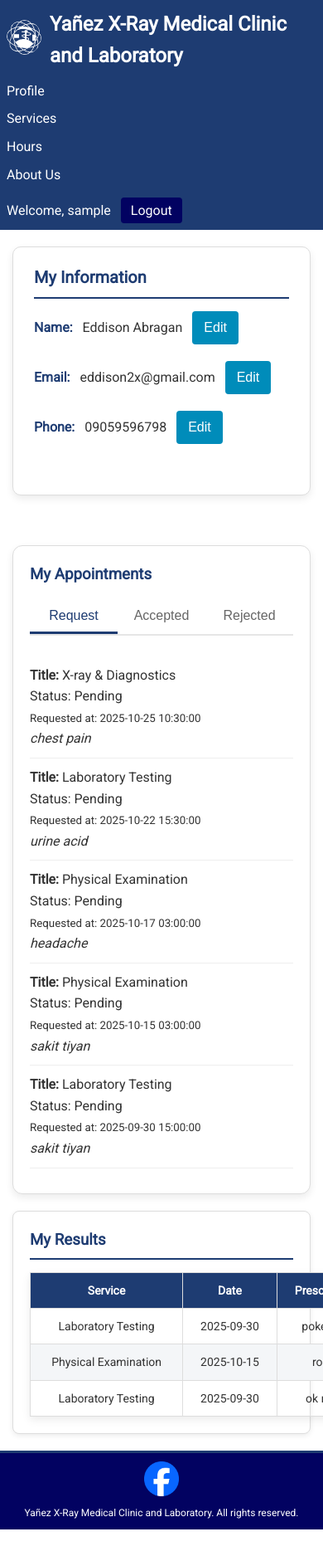
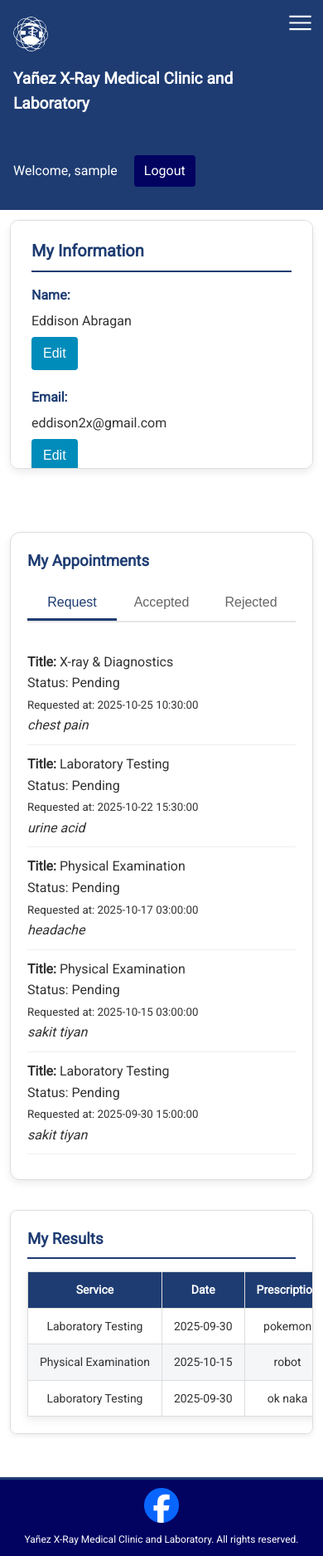
Before and after one commit to unredd11/Yanez-Clinic-System, a PHP site: page /patient_profile.php in a window 390 px wide; the page is wider, and only the part inside the window is pictured. Shown: that part at 83% size. Before the commit the page ends 1843 px from the top of that part, so only its background shows below. Run offline with PHP 8.4, Linux system fonts and the light colour scheme; the visitor is signed in with stand-in values (Sample User, id 1); data comes from the database, SQL or seed files in the repository.

Commit message:
2 AM CHECK

```diff
--- a/yanez-system/book_appointment.php
+++ b/yanez-system/book_appointment.php
@@ -386,6 +386,11 @@
   }).render('#paypal-button-container');
 }
 
+function toggleNav() {
+  var navMenu = document.getElementById('navMenu');
+  if (navMenu) navMenu.classList.toggle('show');
+}
+
 // Initial render
 renderCalendar(currentMonth, currentYear);
 </script>
--- a/yanez-system/css/yanezstyle.css
+++ b/yanez-system/css/yanezstyle.css
@@ -85,6 +85,7 @@
 }
 
 /* Main navigation bar styling */
+/* Base styles */
 .navbar {
   background: #1e3c72;
   color: white;
@@ -92,36 +93,93 @@
   display: flex;
   justify-content: space-between;
   align-items: center;
-  flex-wrap: wrap;
-}
-
-.navbar h1 {
-  font-size: 24px;
+  position: relative;
+  z-index: 1000;
+}
+
+.nav-left {
+  display: flex;
+  align-items: center;
+  gap: 12px;
+}
+
+.nav-left h1 {
+  font-size: 1.2rem;
   margin: 0;
-}
-
-.nav-right {
-  display: flex;
-  align-items: center;
-  gap: 24px;
-}
-
+  color: white;
+}
+
+.hamburger {
+  display: none;
+  cursor: pointer;
+}
 .nav-menu {
   list-style: none;
   display: flex;
-  gap: 16px;
+  gap: 24px;
   margin: 0;
   padding: 0;
 }
 
-.nav-menu a {
+.nav-right {
+  display: flex;
+  align-items: center;
+  gap: 24px;              /* space between nav and welcome */
+}
+
+.nav-menu.show {
+  max-height: 400px;
+  opacity: 1;
+}
+
+.nav-menu li a {
   color: white;
   text-decoration: none;
-}
-
-.nav-menu a:hover {
-  text-decoration: underline;
-}
+  font-weight: 500;
+  padding: 8px 12px;
+  transition: background 0.3s;
+}
+
+.nav-menu li a:hover {
+  background: rgba(255, 255, 255, 0.1);
+  border-radius: 4px;
+  transform: translateX(5px);
+  color: #f1c40f;
+}
+
+/* Mobile styles */
+@media (max-width: 900px) {
+  .hamburger {
+    display: block;
+  }
+
+  .nav-menu {
+    display: none;
+    flex-direction: column;
+    background: #1e3c72;
+    position: absolute;
+    top: 100%;
+    left: 0;
+    width: 100%;
+    padding: 16px 0;
+    box-shadow: 0 4px 8px rgba(0,0,0,0.2);
+  }
+
+  .nav-menu.show {
+    display: flex;
+  }
+
+  .nav-menu li {
+    text-align: center;
+    padding: 10px 0;
+  }
+
+  .nav-right {
+    flex-direction: column;
+    align-items: flex-end;
+  }
+}
+
 /* ===== Appointment Tabs Section ===== */
 .appointment-tabs-section {
   margin-top: 40px;
@@ -200,6 +258,12 @@
   flex-direction: column;
 }
 
+.result-table{
+  width: 100%;
+  overflow-x: auto;
+  display: block;
+}
+
 .profile-info,
 .results-section {
   flex: 1 1 48%; /* each takes ~half width on desktop */
@@ -224,6 +288,8 @@
   .profile-info,
   .results-section {
     flex: 1 1 100%;
+    overflow-y: auto;
+
   }
 }
 
@@ -299,6 +365,17 @@
   text-decoration: none;
 }
 
+.auth-buttons span {
+  font-weight: 500;
+  color: #fff;
+}
+
+.auth-buttons {
+  display: flex;
+  align-items: center;
+  gap: 12px;
+}
+
 .auth-buttons a:hover {
   background: #1e3c72;
 }
@@ -566,14 +643,6 @@
 }
 
 /* ===== NAVBAR (DASHBOARD) ===== */
-.navbar {
-  background: #1e3c72;
-  color: white;
-  padding: 12px 24px;
-  display: flex;
-  justify-content: space-between;
-  align-items: center;
-}
 
 .logo-name {
   display: flex;
@@ -618,8 +687,6 @@
 .logout-btn:hover {
   background: #020261;
 }
-
-/* ===== SIDEBAR ===== */
 /* ===== SIDEBAR & HAMBURGER ===== */
 .sidebar {
   display: flex;
@@ -692,6 +759,55 @@
     padding: 20px 8px 8px;
   }
   .hamburger {
+    display: block;
+  }
+}
+
+/* Responsive profile dashboard */
+@media (max-width: 900px) {
+  .profile-dashboard {
+    flex-direction: column;
+    padding: 12px;
+    margin: 0 0 24px 0;
+    max-width: 100%;
+  }
+  .profile-info,
+  .results-section,
+  .appointment-tabs-section {
+    width: 100%;
+    min-width: unset;
+    margin-bottom: 16px;
+    box-sizing: border-box;
+  }
+  .results-table {
+    font-size: 13px;
+    min-width: 0;
+    overflow-x: auto;
+    display: block;
+  }
+  .profile-field {
+    flex-direction: column;
+    align-items: flex-start;
+    gap: 6px;
+  }
+  .edit-form input,
+  .edit-form button {
+    width: 100%;
+    margin-bottom: 6px;
+  }
+}
+.results-table {
+  width: 100%;
+  border-collapse: collapse;
+  min-width: 700px;
+  overflow-x: auto;
+  display: block;
+}
+@media (max-width: 900px) {
+  .results-table {
+    min-width: 0;
+    font-size: 13px;
+    overflow-x: auto;
     display: block;
   }
 }
@@ -1719,9 +1835,10 @@
   }
   .nav-right,
   .nav-left {
-    flex-direction: column;
-    gap: 10px;
-    width: 100%;
+  flex-direction: column;
+  align-items: flex-start;
+  padding: 10px 8px;
+  gap: 10px;
   }
   .nav-menu {
     flex-direction: column;
--- a/yanez-system/header.php
+++ b/yanez-system/header.php
@@ -8,18 +8,27 @@
     <div class="nav-left">
       <div class="logo-name">
         <a href="yanezindex.php"><img src="images/yanezlogo.png" alt="Yañez Clinic Logo" style="width:42px;height:42px;"></a>
+      </div>
+<li class="hamburger">
+  <a href="#" onclick="toggleNav()">
+    <svg xmlns="http://www.w3.org/2000/svg" fill="#FFF" height="35" viewBox="0 96 960 960" width="35">
+      <path d="M120 816v-60h720v60H120Zm0-210v-60h720v60H120Zm0-210v-60h720v60H120Z"/>
+    </svg>
+  </a>
+</li>
         <h1>Yañez X-Ray Medical Clinic and Laboratory</h1>
       </div>
     </div>
  <div class="nav-right">
-      <ul class="nav-menu">
+  <!-- Nav menu first -->
+  <ul class="nav-menu" id="navMenu">
     <li><a href="patient_profile.php">Profile</a></li>
     <li><a href="yanezindex.php#services">Services</a></li>
     <li><a href="yanezindex.php#hours">Hours</a></li>
     <li><a href="yanezindex.php#about">About Us</a></li>
   </ul>
 
-      </ul>
+  <!-- Welcome + Logout last -->
   <div class="auth-buttons">
     <?php if (isset($_SESSION['user_logged_in']) && $_SESSION['user_logged_in'] === true): ?>
         <span>Welcome, <?php echo htmlspecialchars($_SESSION['username']); ?></span>
@@ -29,6 +38,8 @@
         <a href="register.php" class="btn-register">Register</a>
     <?php endif; ?>
   </div>
+</div>
 
 </div>
+</div>
   </nav>
--- a/yanez-system/patient_profile.php
+++ b/yanez-system/patient_profile.php
@@ -55,6 +55,7 @@
 <html lang="en">
 <head>
   <meta charset="UTF-8">
+  <meta name="viewport" content="width=device-width, initial-scale=1.0">
   <title>My Profile - Results</title>
   <link href="https://fonts.googleapis.com/css2?family=Roboto&display=swap" rel="stylesheet">
   <link rel="stylesheet" href="css/yanezstyle.css">
@@ -184,7 +185,7 @@
         </div>
       <?php endwhile; ?>
     <?php else: ?>
-      <p>No declined appointments.</p>
+      <p>No Rejected appointments.</p>
     <?php endif; ?>
   </div>
 </section>
@@ -240,6 +241,11 @@
 <?php include 'footer.php'; ?>
 
 <script>
+function toggleNav() {
+  var navMenu = document.getElementById('navMenu');
+  if (navMenu) navMenu.classList.toggle('show');
+}
+
 function editField(field) {
   // Hide the display text
   document.getElementById(field + "-display").style.display = "none";
```
Also changed, not shown: yanez-system/yanezindex.php (+7 -0 lines). Lines whose indentation alone changed are shown as unchanged.
